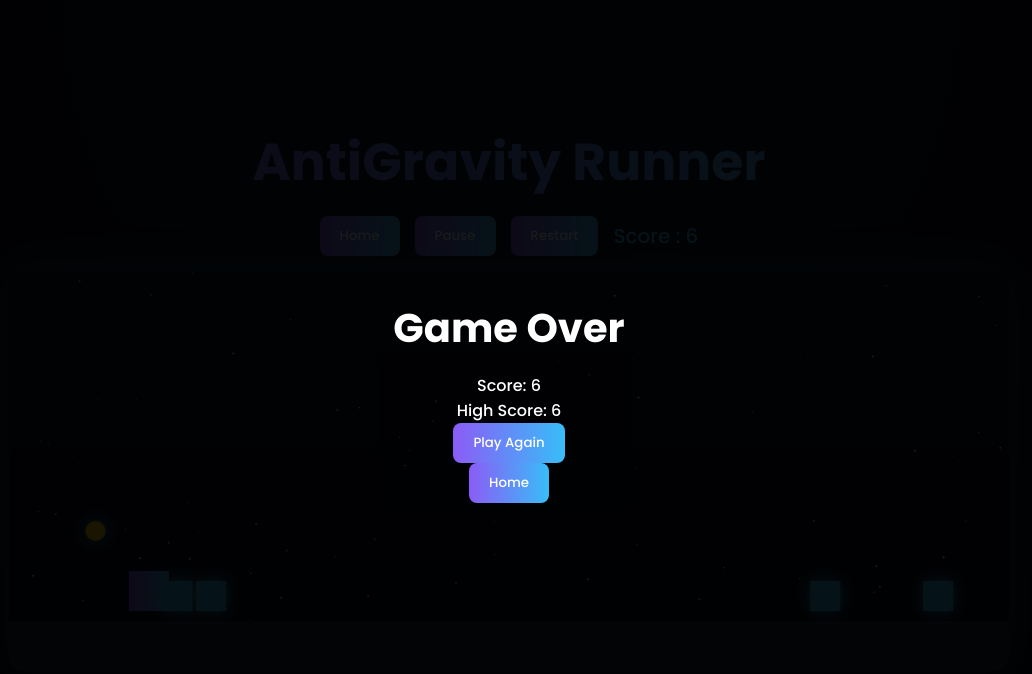
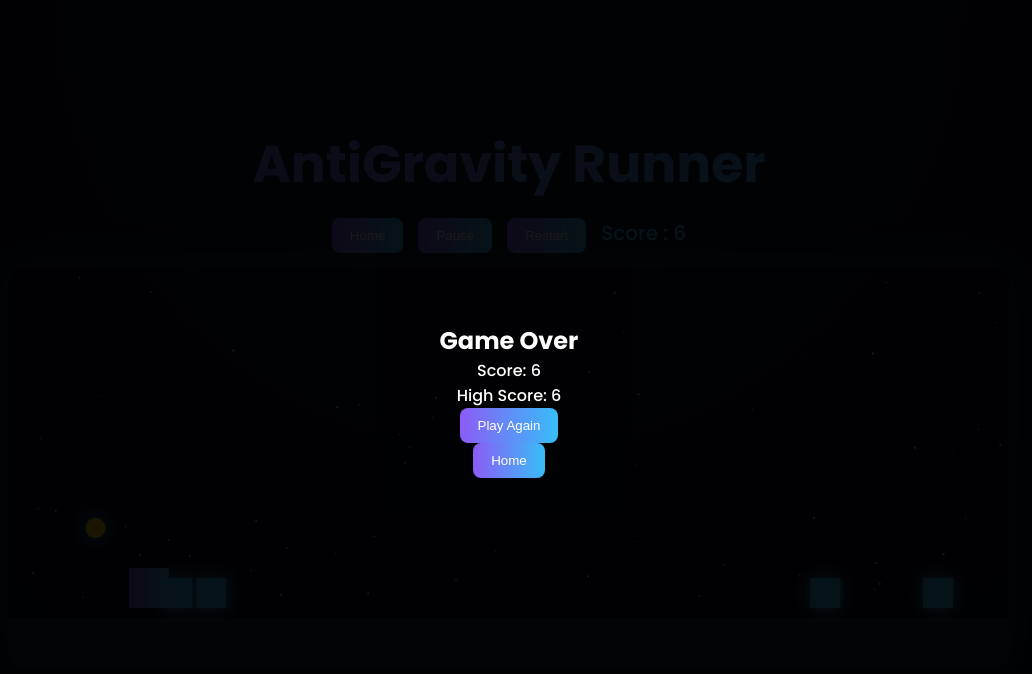
Before and after one commit to harishmohan2007-commits/Endless-Runner, a plain HTML site: page game.html in a window 1280 px wide. Shown: the whole page, without its empty margins (131-1163 px from the left). Drawn offline with Linux system fonts and the light colour scheme.

Commit message:
Refactor style.css by cleaning up comments and styles
Removed comments and adjusted button padding.

```diff
--- a/style.css
+++ b/style.css
@@ -13,8 +13,6 @@ display:flex;
 justify-content:center;
 align-items:center;
 }
-
-/* HOME SCREEN */
 
 .homeContainer{
 text-align:center;
@@ -54,8 +52,6 @@ margin-top:20px;
 opacity:0.8;
 }
 
-/* GAME PAGE */
-
 .container{
 text-align:center;
 }
@@ -63,28 +59,20 @@ text-align:center;
 .uiBar{
 display:flex;
 justify-content:center;
-align-items:center;
 gap:15px;
 margin-bottom:15px;
 }
 
 button{
-padding:10px 20px;
+padding:10px 18px;
 border:none;
 border-radius:8px;
-font-family:'Poppins';
-cursor:pointer;
 background:linear-gradient(90deg,#8b5cf6,#38bdf8);
 color:white;
-transition:0.2s;
-}
-
-button:hover{
-transform:scale(1.05);
+cursor:pointer;
 }
 
 canvas{
-background:linear-gradient(180deg,#0f172a,#020617);
 border-radius:15px;
 box-shadow:0 0 40px rgba(56,189,248,0.25);
 }
@@ -93,8 +81,6 @@ box-shadow:0 0 40px rgba(56,189,248,0.25);
 font-size:20px;
 color:#38bdf8;
 }
-
-/* GAME OVER SCREEN */
 
 .gameOver{
 position:fixed;
@@ -109,8 +95,3 @@ align-items:center;
 flex-direction:column;
 z-index:100;
 }
-
-.gameOver h2{
-font-size:40px;
-margin-bottom:15px;
-}
```
